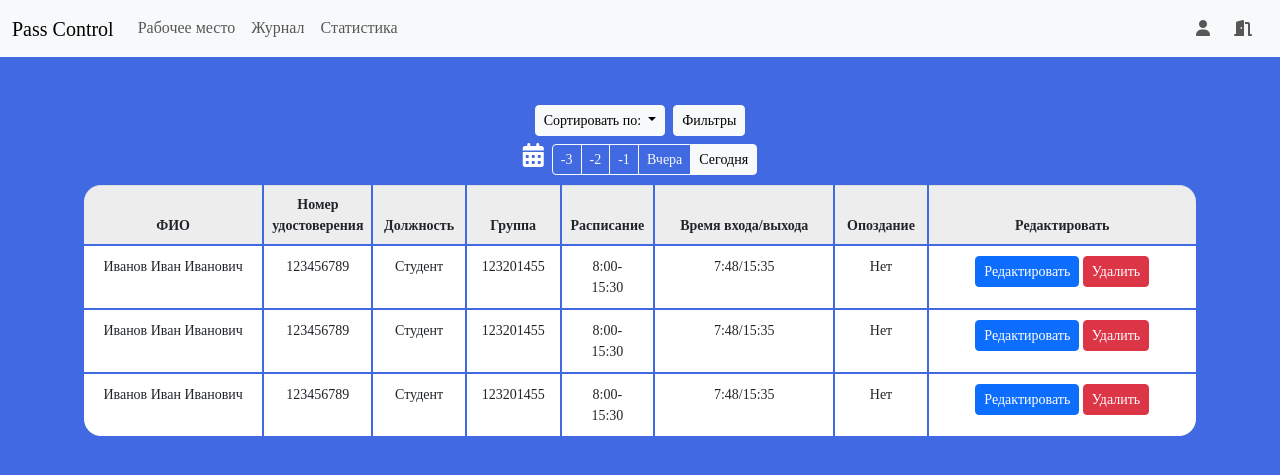
After one commit to duravkin/Practice2023-Flask, a Flask app: page /journal in a window 1280 px wide. The commit adds this page. Shown: the top 475 px of the page. Run offline with Flask 3, Linux system fonts and the light colour scheme; some libraries are stand-ins or nearby versions.

Commit message:
Добавление визуала. Создание ассинхронных запросов

```diff
--- a/app.py
+++ b/app.py
@@ -1,6 +1,7 @@
 # Модули для установки:
 # pip install flask
 # pip install psycopg2
+# pip install asgiref
 
 import psycopg2
 import psycopg2.extras
@@ -49,6 +50,15 @@ def work_page():
     return render_template("work.html")
 
 
+@app.route("/journal")
+def journal_page():
+    return render_template("journal.html")
+
+@app.route("/test",  methods=['GET'])
+async def test():
+    pass_id = request.args.get('id')
+    return pass_id
+
 if __name__ == "__main__":
     #app.host = '0.0.0.0'
     app.debug = True
--- a/static/CSS/main.css
+++ b/static/CSS/main.css
@@ -6,8 +6,9 @@ body {
 	font-family: Montserrat;
 	font-size: 16px;
 	font-weight: 400;
-	color: #000;
+	color: #fff;
 	min-width: 320px;
+	background-color: royalblue;
 }
 
 img {
@@ -16,7 +17,8 @@ img {
 }
 
 a {
-	color: #f7f7f7;
+	color: #111;
+	font-size: 14px;
 }
 
 a:hover {
@@ -24,7 +26,7 @@ a:hover {
 }
 
 .nabvar-light .navbar-nav .nav-link {
-	color: #f7f7f7;
+	color: #111;
 	font-weight: 500;
 	text-transform: uppercase;
 }
@@ -38,7 +40,7 @@ a:hover {
 	content: '';
 	display: block;
 	width: 100%;
-	background-color: #f7f7f7;
+	background-color: #111;
 	height: 1px;
 	transition: all .3s;
 	transform: scale(0);
@@ -49,5 +51,45 @@ a:hover {
 }
 
 i {
-	margin-left: 8px;
+	margin-right: 8px;
 }
+
+.modal {
+	color: #000;
+}
+
+.table {
+	width: 100%;
+	border: none;
+	border-collapse: separate;
+}
+.table thead th {
+	font-weight: bold;
+	text-align: center;
+	border: none;
+	background: #EDEDED;
+	font-size: 14px;
+	border-top: 1px solid #ddd;
+}
+.table thead tr th:first-child {
+	border-radius: 17px 0 0 0;
+}
+.table thead tr th:last-child {
+	border-radius: 0 17px 0 0;
+}
+.table tbody td {
+	text-align: center;
+	border: none;
+	padding: 10px 15px;
+	font-size: 14px;
+	vertical-align: top;
+}
+.table tbody tr:nth-child(even) {
+	background: #F8F8F8;
+}
+.table tbody tr:last-child td:first-child {
+	border-radius: 0 0 0 17px;
+}
+.table tbody tr:last-child td:last-child {
+	border-radius: 0 0 17px 0;
+}
--- a/templates/bases/navbar.html
+++ b/templates/bases/base.html
@@ -4,14 +4,15 @@
       <meta charset="utf-8">
       <meta name="viewport" content="width=device-width, initial-scale=1">
       <title>Pass Control</title>
+      <script src="https://code.jquery.com/jquery-3.7.0.min.js" integrity="sha256-2Pmvv0kuTBOenSvLm6bvfBSSHrUJ+3A7x6P5Ebd07/g=" crossorigin="anonymous"></script>
       <link href="https://cdn.jsdelivr.net/npm/bootstrap@5.3.0/dist/css/bootstrap.min.css" rel="stylesheet" integrity="sha384-9ndCyUaIbzAi2FUVXJi0CjmCapSmO7SnpJef0486qhLnuZ2cdeRhO02iuK6FUUVM" crossorigin="anonymous">
       <link rel="stylesheet" type="text/css" href="{{ url_for('static', filename='CSS/main.css') }}">
   </head>
   <body>
 
-    <nav class="navbar navbar-expand-lg bg-info" data-bs-theme="dark">
+    <nav class="navbar navbar-expand-lg bg-light" data-bs-theme="light">
       <div class="container-fluid">
-        <a class="navbar-brand" href="">Pass Control</a>
+        <a class="navbar-brand" href="/">Pass Control</a>
         <button class="navbar-toggler" type="button" data-bs-toggle="collapse" data-bs-target="#navbarSupportedContent" aria-controls="navbarSupportedContent" aria-expanded="false" aria-label="Toggle navigation">
           <span class="navbar-toggler-icon"></span>
         </button>
@@ -20,10 +21,10 @@
         <div class="collapse navbar-collapse" id="navbarSupportedContent">
           <ul class="navbar-nav me-auto mb-2 mb-lg-0 top-menu">
             <li class="nav-item">
-              <a class="nav-link" aria-current="page" href="#">Рабочее место</a>
+              <a class="nav-link" aria-current="page" href="{{ url_for('work_page') }}">Рабочее место</a>
             </li>
             <li class="nav-item">
-              <a class="nav-link" aria-current="page" href="#">Журнал</a>
+              <a class="nav-link" aria-current="page" href="{{ url_for('journal_page') }}">Журнал</a>
             </li>
             <li class="nav-item">
               <a class="nav-link" aria-current="page" href="#">Статистика</a>
--- /dev/null
+++ b/templates/journal.html
@@ -0,0 +1,174 @@
+{% extends "bases/base.html" %}
+{% block start %}
+<div class="container">
+    <div class="d-flex justify-content-center mt-5 gap-2">
+
+                                               <!--Сортировака-->
+
+        <div class="dropdown">
+          <a class="btn btn-sm btn-light dropdown-toggle" href="#" role="button" id="dropdownMenuLink" data-bs-toggle="dropdown" aria-expanded="false">
+          Сортировать по:
+          </a>
+          <ul class="dropdown-menu">
+            <li><a class="dropdown-item active" href="#" aria-current="true">По времени входа</a></li>
+            <li><a class="dropdown-item" href="#">По времени опоздания</a></li>
+          </ul>
+        </div>
+                                                 <!--Фильтры-->
+
+        <button class="btn btn-light btn-sm" type="button" data-bs-toggle="offcanvas" data-bs-target="#offcanvasExample" aria-controls="offcanvasExample">
+          Фильтры
+        </button>
+
+        <div class="offcanvas offcanvas-end" tabindex="-1" id="offcanvasExample" aria-labelledby="offcanvasExampleLabel">
+          <div class="offcanvas-header">
+            <h5 class="offcanvas-title" id="offcanvasExampleLabel">Фильтры</h5>
+            <button type="button" class="btn-close" data-bs-dismiss="offcanvas" aria-label="Закрыть"></button>
+          </div>
+          <div class="offcanvas-body">
+            <div class="form-check">
+              <input class="form-check-input" type="checkbox" value="" id="flexCheckDefault">
+              <label class="form-check-label" for="flexCheckDefault">Списки опоздавших или нет</label>
+            </div>
+            <div class="form-check">
+              <a class="btn" data-bs-toggle="collapse" href="#collapseExample" role="button" aria-expanded="false" aria-controls="collapseExample">
+                <input class="form-check-input" type="checkbox" value="" id="flexCheckDefault">
+                <label class="form-check-label" for="flexCheckChecked">Должность</label>
+              </a>
+              <div class="collapse" id="collapseExample">
+                <div class="card card-body">
+                  <ul class="list-group-sm">
+                    <li class="list-group-item">
+                      <input class="form-check-input me-1" type="checkbox" value="" id="firstCheckbox">
+                      <label class="form-check-label stretched-link" for="firstCheckbox">Студент</label>
+                    </li>
+                    <li class="list-group-item">
+                      <input class="form-check-input me-1" type="checkbox" value="" id="secondCheckbox">
+                      <label class="form-check-label stretched-link" for="secondCheckbox">Преподаватель</label>
+                    </li>
+                  </ul>
+                </div>
+              </div>
+            </div>
+            <div class="form-check">
+              <input class="form-check-input" type="checkbox" value="" id="flexCheckDefault">
+              <label class="form-check-label" for="flexCheckChecked">Выбор группы</label>
+            </div>
+            <div class="mt-3">
+              <button type="button" class="btn btn-primary btn-sm">Подтвердить</button>
+              <button type="button" class="btn btn-secondary btn-sm">Сбросить</button>
+            </div>
+
+          </div>
+        </div>
+
+      </div>
+    </div>
+
+    <div class="container">
+      <div class="d-flex justify-content-center mt-2">
+
+                                                 <!--Выбор дня-->
+
+        <a class="nav-link"aria-current="page" href="#" data-bs-toggle="modal" data-bs-target="#modal-admin"><i class="fa-solid fa-calendar-days fa-xl" style="color: #ffffff;" title="Календарь"></i></a>
+          <div class="modal fade" id="modal-admin" tabindex="-1" aria-labelledby="exampleModalLabel" aria-hidden="true">
+                  <div class="modal-dialog">
+                    <div class="modal-content">
+                      <div class="modal-header">
+                        <h1 class="modal-title fs-5" id="exampleModalLabel">Выберите день и время</h1>
+                        <button type="button" class="btn-close" data-bs-dismiss="modal" aria-label="Close"></button>
+                      </div>
+                      <div class="modal-body">
+                        <form>
+                          <input type="datetime-local" class="form-control">
+                        </form>
+                      </div>
+                      <div class="modal-footer">
+                        <button type="button" class="btn btn-secondary" data-bs-dismiss="modal">Закрыть</button>
+                        <button type="button" class="btn btn-primary">Подтвердить</button>
+                      </div>
+                    </div>
+                  </div>
+            </div>
+              <div class="btn-group btn-group-sm" role="group" aria-label="Базовая группа переключателей радио">
+
+                <input type="radio" class="btn-check" name="btnradio" id="btnradio1" autocomplete="off" checked>
+                <label class="btn btn-outline-light" for="btnradio1">-3</label>
+
+                <input type="radio" class="btn-check" name="btnradio" id="btnradio2" autocomplete="off" checked>
+                <label class="btn btn-outline-light" for="btnradio2">-2</label>
+
+                <input type="radio" class="btn-check" name="btnradio" id="btnradio3" autocomplete="off" checked>
+                <label class="btn btn-outline-light" for="btnradio3">-1</label>
+
+                <input type="radio" class="btn-check" name="btnradio" id="btnradio4" autocomplete="off">
+                <label class="btn btn-outline-light" for="btnradio4">Вчера</label>
+
+                <input type="radio" class="btn-check" name="btnradio" id="btnradio5" autocomplete="off" checked>
+                <label class="btn btn-outline-light" for="btnradio5">Сегодня</label>
+
+              </div>
+      </div>
+    </div>
+
+    <div class="container">
+      <div class="d-flex justify-content-center mt-2">
+        <table class="table">
+          <thead>
+            <tr>
+              <th scope="col">ФИО</th>
+              <th scope="col">Номер удостоверения</th>
+              <th scope="col">Должность</th>
+              <th scope="col">Группа</th>
+              <th scope="col">Расписание</th>
+              <th scope="col">Время входа/выхода</th>
+              <th scope="col">Опоздание</th>
+              <th scope="col">Редактировать</th>
+            </tr>
+          </thead>
+          <tbody>
+            <tr>
+              <td class="col-2">Иванов Иван Иванович</td>
+              <td class="col-1">123456789</td>
+              <td class="col-1">Студент</td>
+              <td class="col-1">123201455</td>
+              <td class="col-1">8:00-15:30</td>
+              <td class="col-2">7:48/15:35</td>
+              <td class="col-1">Нет</td>
+              <td class="col-3">
+                <button type="button" class="btn btn-primary btn-sm">Редактировать</button>
+                <button type="button" class="btn btn-danger btn-sm">Удалить</button>
+              </td>
+            </tr>
+            <tr>
+              <td>Иванов Иван Иванович</td>
+              <td>123456789</td>
+              <td>Студент</td>
+              <td>123201455</td>
+              <td>8:00-15:30</td>
+              <td>7:48/15:35</td>
+              <td>Нет</td>
+              <td>
+                <button type="button" class="btn btn-primary btn-sm">Редактировать</button>
+                <button type="button" class="btn btn-danger btn-sm">Удалить</button>
+              </td>
+            </tr>
+            <tr>
+              <td>Иванов Иван Иванович</td>
+              <td>123456789</td>
+              <td>Студент</td>
+              <td>123201455</td>
+              <td>8:00-15:30</td>
+              <td>7:48/15:35</td>
+              <td>Нет</td>
+              <td>
+                <button type="button" class="btn btn-primary btn-sm">Редактировать</button>
+                <button type="button" class="btn btn-danger btn-sm">Удалить</button>
+              </td>
+            </tr>
+          </tbody>
+        </table>
+
+      </div>
+    </div>
+{% endblock %}
```
Also changed, not shown: templates/main.html (+9 -2 lines), templates/work.html (+49 -13 lines). Lines whose indentation alone changed are shown as unchanged.
